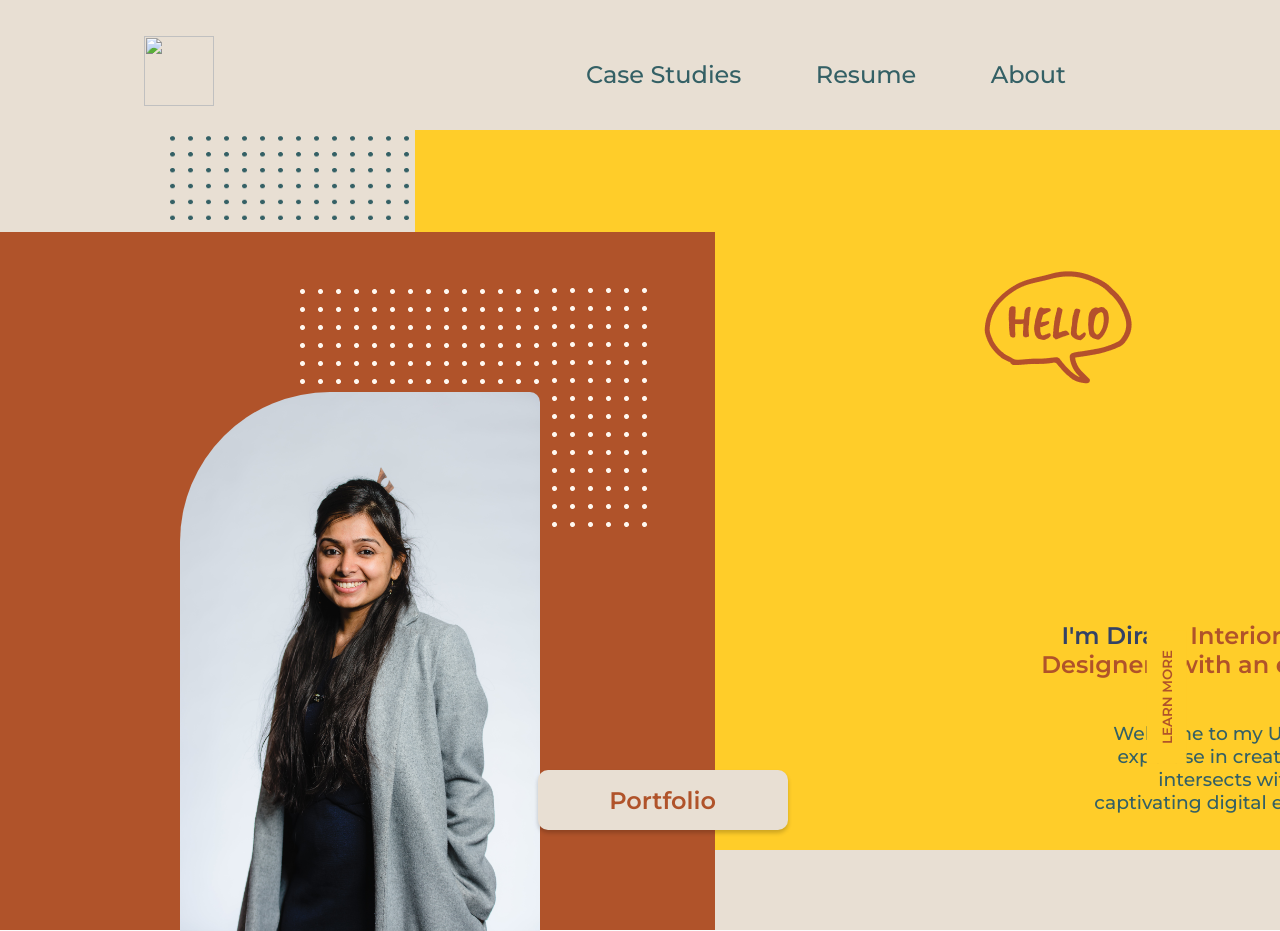
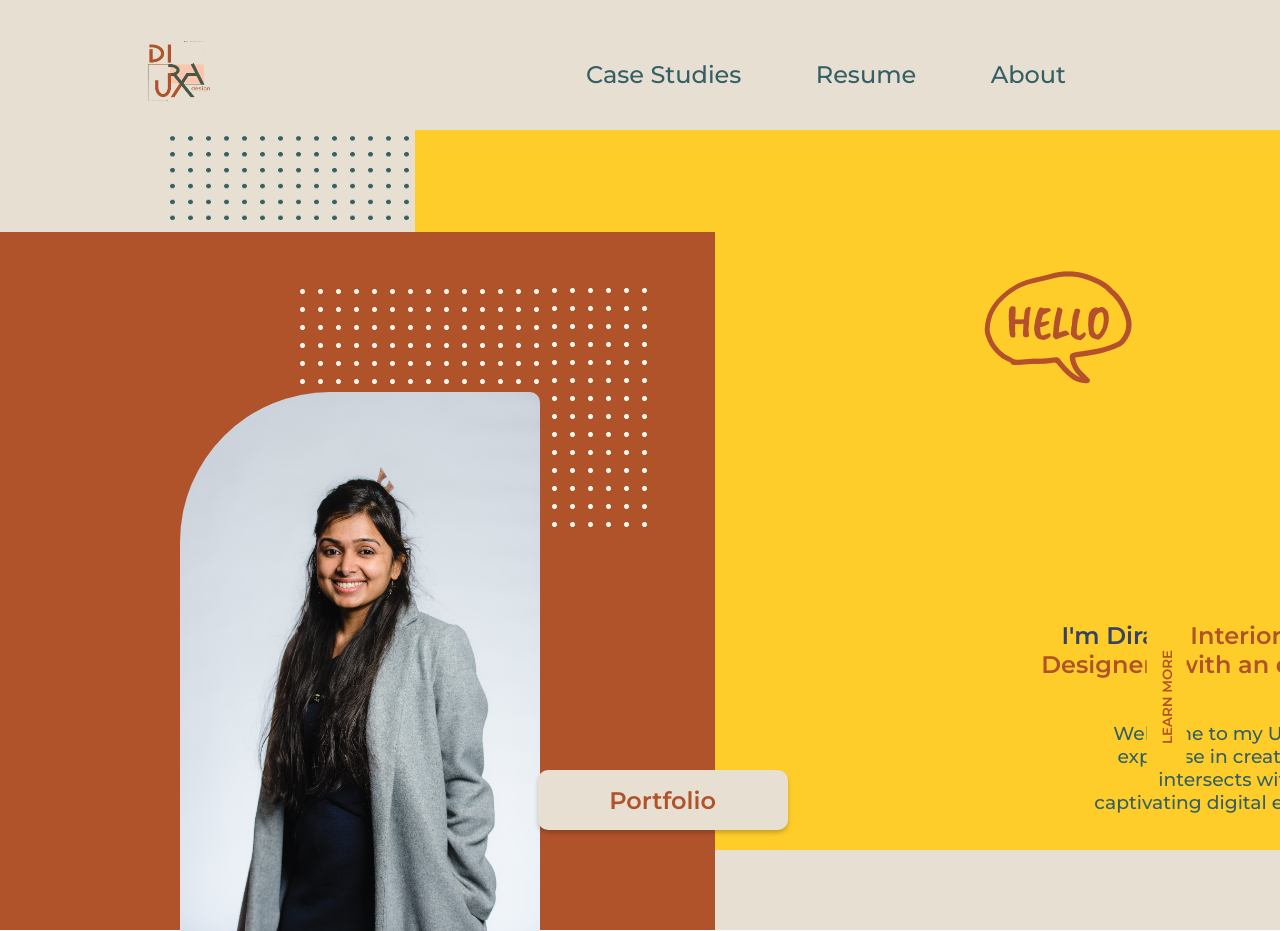
Before and after one commit to Dira1712/UX_UI_HW_17, a plain HTML site: page index.html in a window 1280 px wide. Shown: the top 931 px of the page. Drawn offline with Linux system fonts and the light colour scheme; the site is published under a folder, as on GitHub Pages, so addresses that start at the root find nothing.

Commit message:
change the logo src image route

```diff
--- a/index.html
+++ b/index.html
@@ -13,7 +13,7 @@
     <!-- Navbar-->
     <div class="Navbar">
 
-        <img src="/Images/Logo.png" width="70" height="70" style="position: relative;left: 144px;top: 36px;">
+        <img src="Images/Logo.png" width="70" height="70" style="position: relative;left: 144px;top: 36px;">
         <div class="nav montserrat-secondary-font">
             <a href="#CaseStudies"> Case Studies</a>
             <a href="#Resume"> Resume</a>
```
